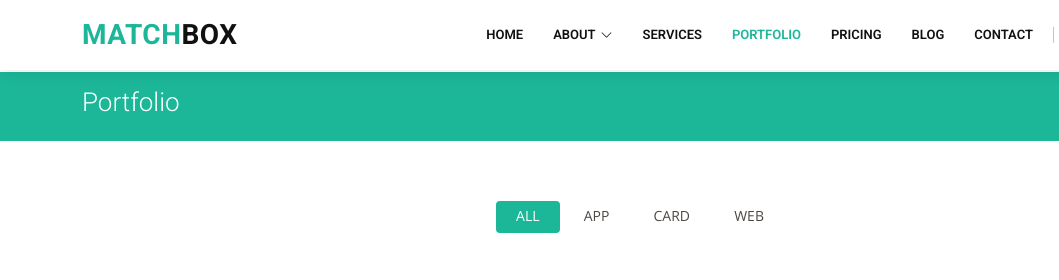
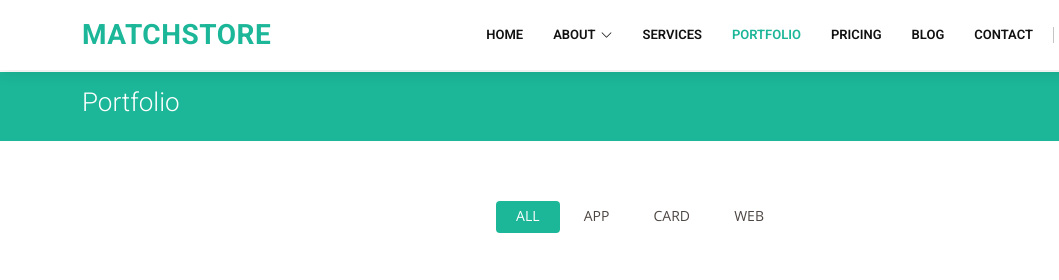
Before and after one commit to MatchBox-ID/toko-v3, a website: page portfolio.html in a window 1280 px wide. Shown: the top 280 px of the page, 0-1059 px from the left. Drawn offline with nearby package versions, Linux system fonts and the light colour scheme; files whose address does not match are found by name.

Commit message:
update portfolio.html

```diff
--- a/portfolio.html
+++ b/portfolio.html
@@ -43,7 +43,7 @@
   <header id="header" class="fixed-top">
     <div class="container d-flex align-items-center">
 
-      <h1 class="logo me-auto"><a href="./docs"><span>MATCH</span>BOX</a></h1>
+      <h1 class="logo me-auto"><a href="./docs"><span>MATCHSTORE</span></a></h1>
       <!-- Uncomment below if you prefer to use an image logo -->
       <!-- <a href="./docs" class="logo me-auto me-lg-0"><img src="assets/img/logo.png" alt="" class="img-fluid"></a>-->
 
```
